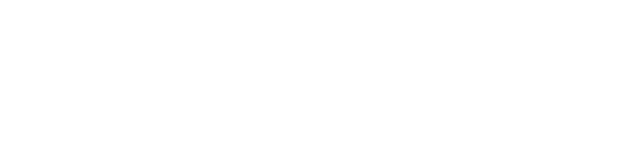
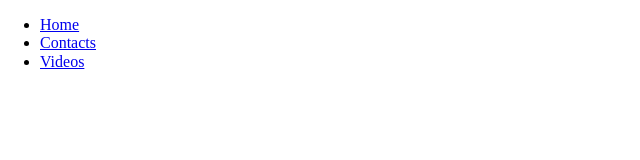
Before and after one commit to ImranSarkerWeb/testWithPH, a plain HTML site: page My Websites/videos.html in a window 1280 px wide. Shown: the whole page, without its empty margins (0-640 px from the left). Drawn offline with nearby package versions, Linux system fonts and the light colour scheme.

Commit message:
nav bar added

```diff
--- a/My Websites/videos.html
+++ b/My Websites/videos.html
@@ -8,6 +8,15 @@
     <title>Video for practice</title>
 </head>
 <body>
+    <header>
+        <nav>
+            <ul>
+                <li> <a href="index.html">Home</a></li>
+                <li> <a href="contacts.html">Contacts</a> </li>
+                <li> <a href="videos.html">Videos</a> </li>
+            </ul>
+        </nav>
+    </header>
 
 </body>
 </html>
```
